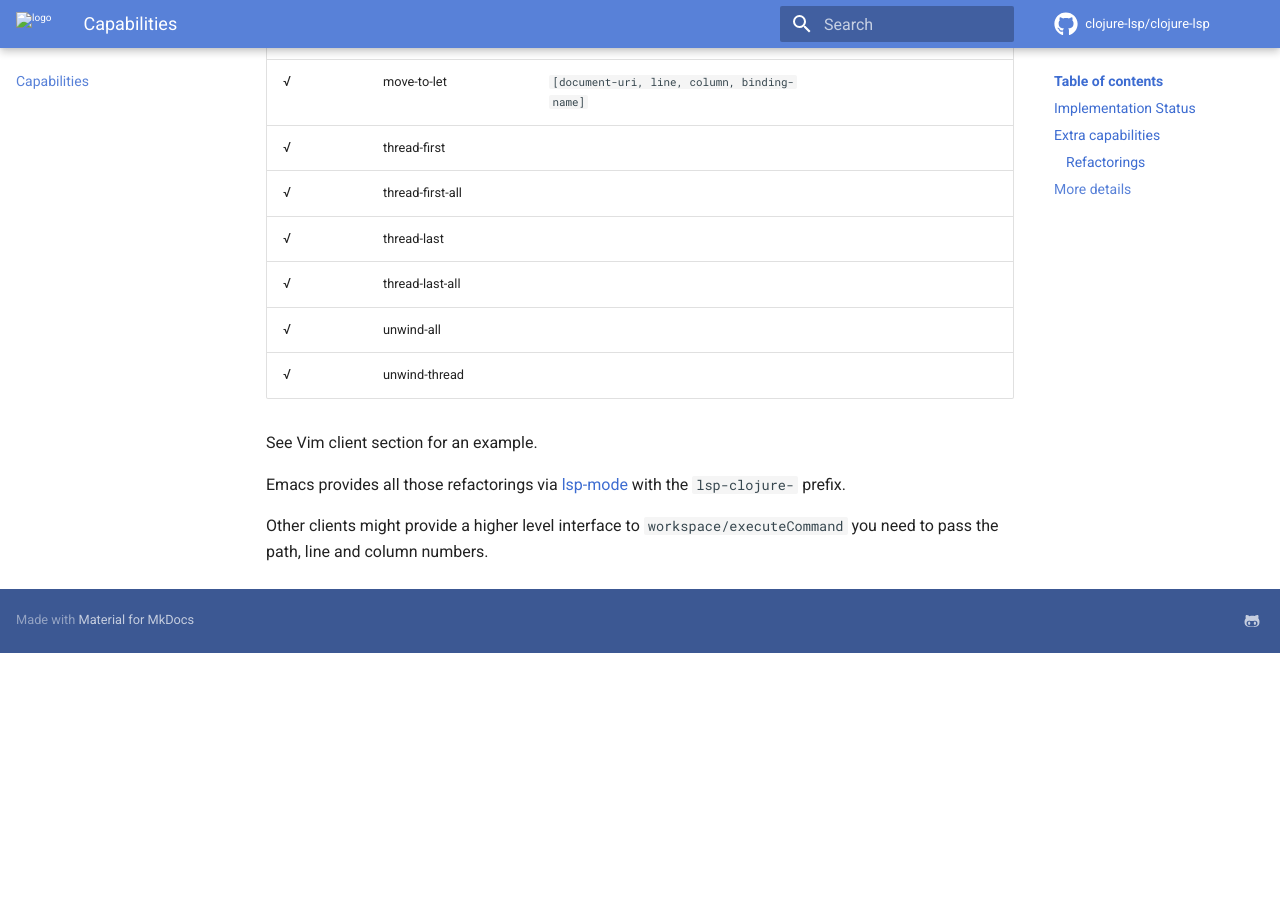
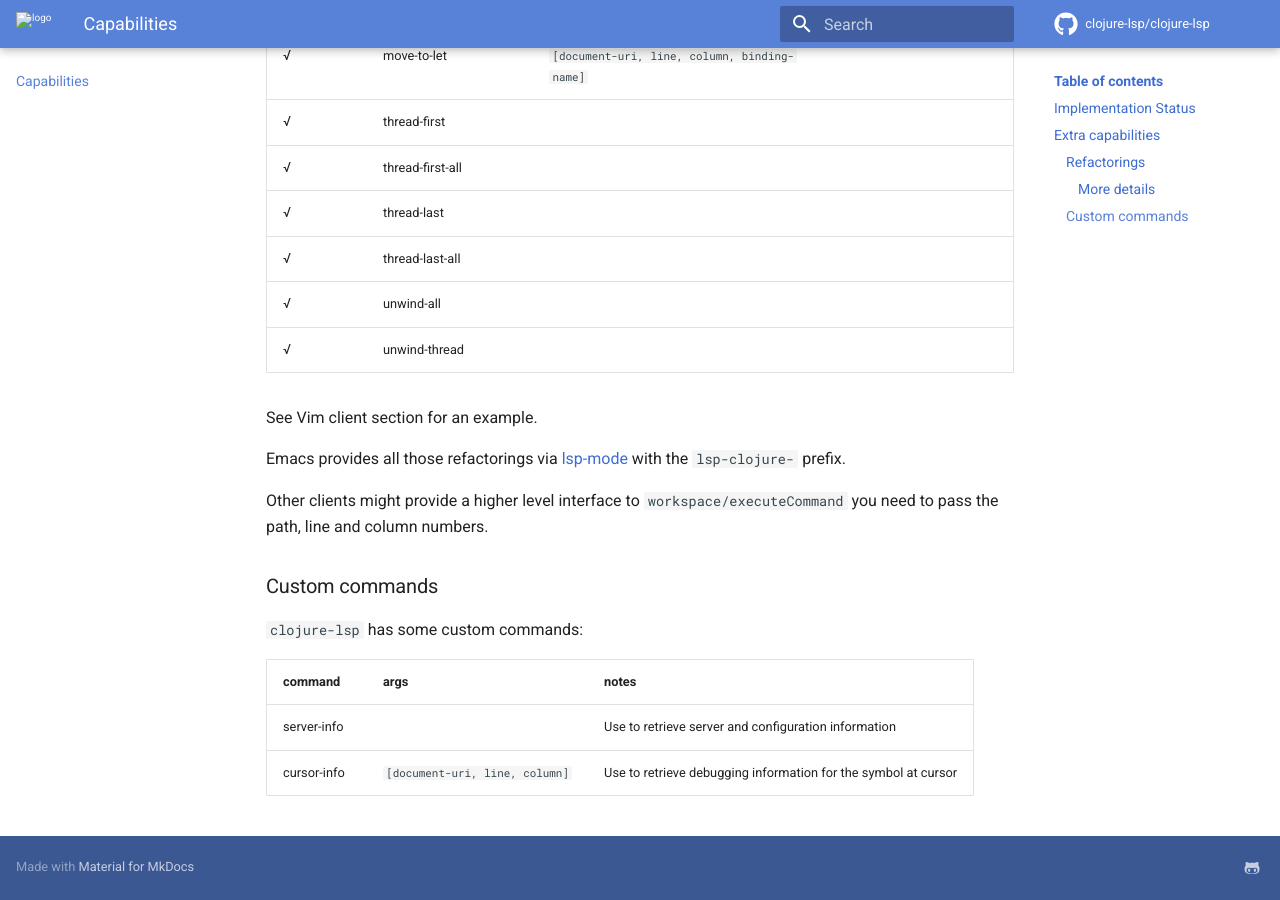
Before and after one commit to clojure-lsp/clojure-lsp, an MkDocs documentation site: the page built from docs/capabilities.md, in a window 1280 px wide and 900 px high, scrolled down 4226 px. Built offline with MkDocs 1.6.1 and Material for MkDocs 9.7.7, drawn with Linux system fonts in a browser that asks for light colours; comment, search, counter and statistics services are not loaded; before the commit the page ends 4879 px from its top, so only the background shows below that.

Commit message:
Add custom command 'cursor-info'

```diff
--- a/docs/capabilities.md
+++ b/docs/capabilities.md
@@ -82,7 +82,7 @@ Besides LSP official capabilities, `clojure-lsp` has some extra features:
 It should be possible to introduce most of the refactorings [here](https://github.com/clojure-emacs/clj-refactor.el/tree/master/examples)
 
 ---
-## More details
+#### More details
 
 Calling `executeCommand` with the following commands and additional args will notify the client with `applyEdit`.
 All commands expect the first three args to be `[document-uri, line, column]` (eg `["file:///home/snoe/file.clj", 13, 11]`)
@@ -111,3 +111,13 @@ See Vim client section for an example.
 Emacs provides all those refactorings via [lsp-mode](https://emacs-lsp.github.io/lsp-mode/)  with the `lsp-clojure-` prefix.
 
 Other clients might provide a higher level interface to `workspace/executeCommand` you need to pass the path, line and column numbers.
+
+### Custom commands
+
+`clojure-lsp` has some custom commands:
+
+
+| command             | args                           | notes                                                          |
+| ------------------- | ----                           | -----                                                          |
+| server-info         |                                | Use to retrieve server and configuration information           |
+| cursor-info         | `[document-uri, line, column]` | Use to retrieve debugging information for the symbol at cursor |
```
Also changed, not shown: README.md (+1 -0 lines), 1 other file.
